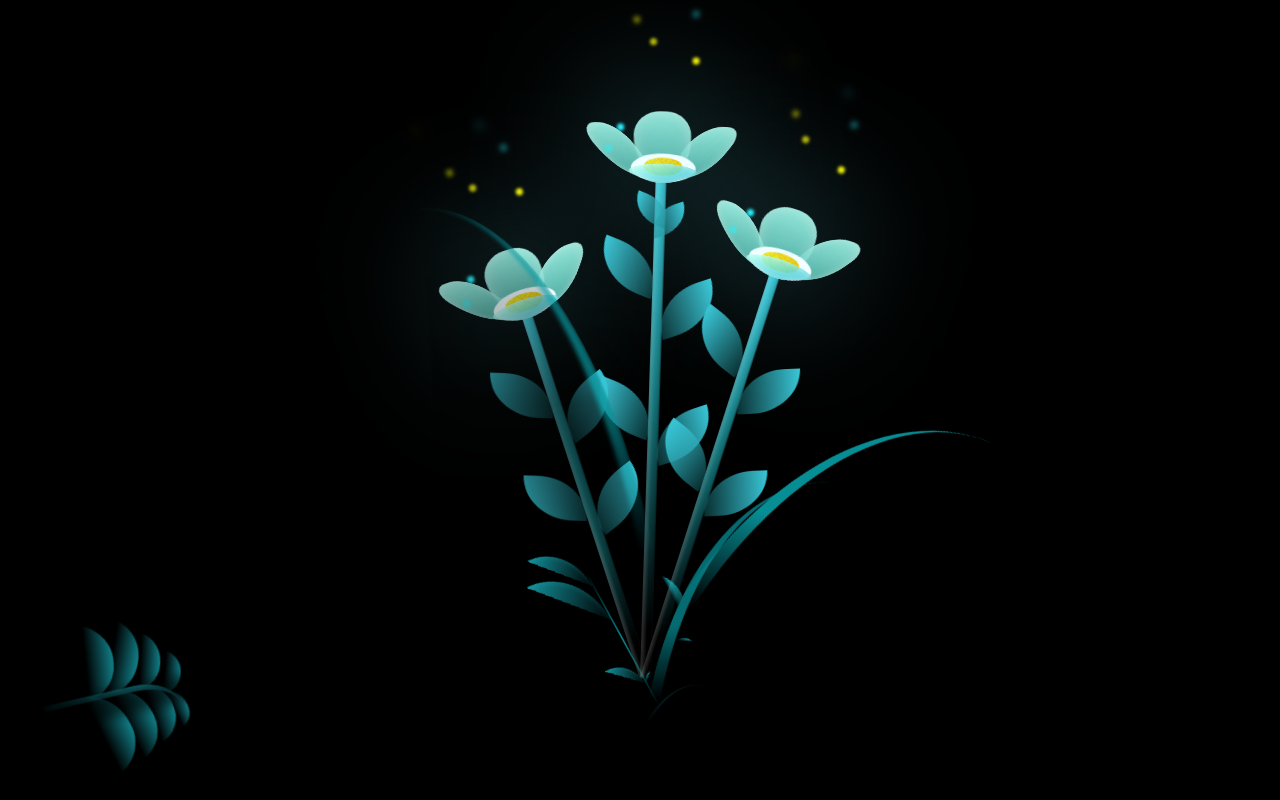
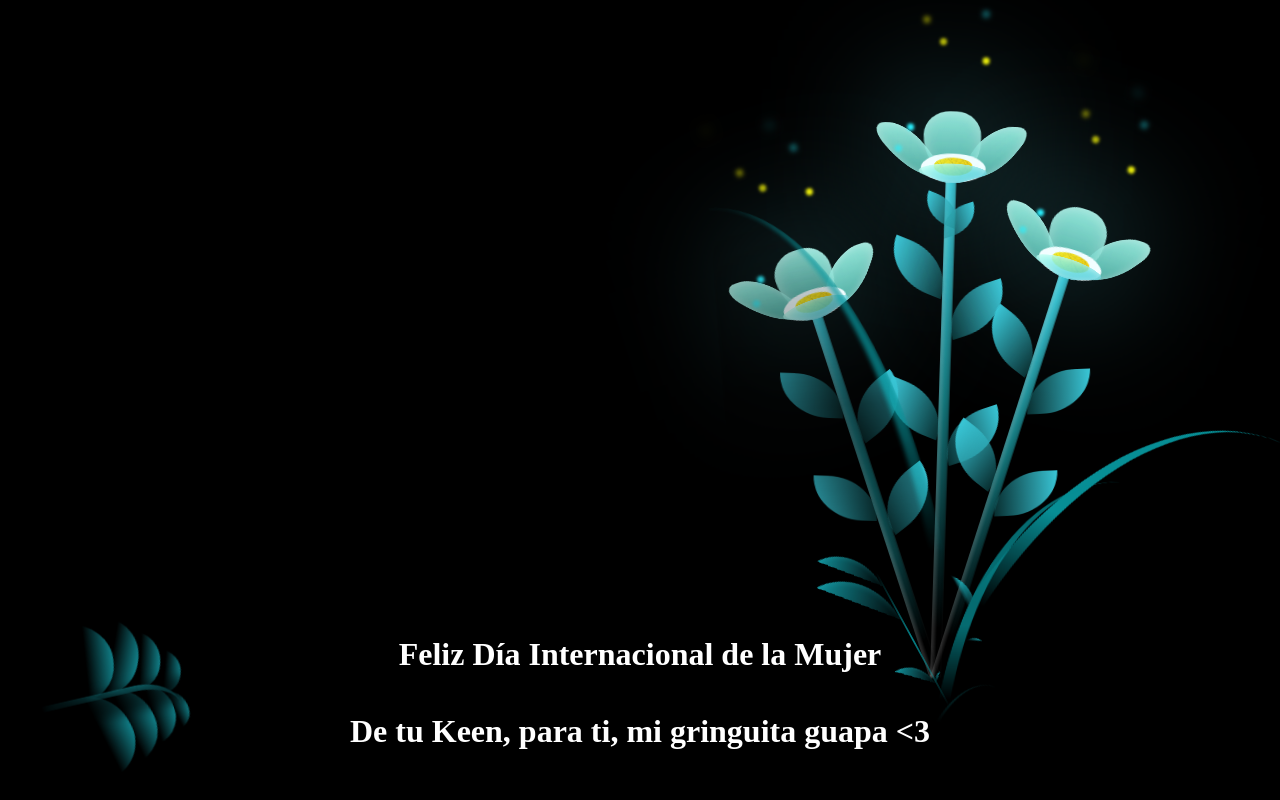
Before and after one commit to Keenscy/floresdekeen.github.io, a plain HTML site: page index.html in a window 1280 px wide. Drawn offline with Linux system fonts and the light colour scheme.

Commit message:
Update index.html

```diff
--- a/index.html
+++ b/index.html
@@ -11,6 +11,10 @@
 <body class="not-loaded">
     <!-- Texto en la parte superior -->
 
+    <div class="text-container">
+        <h1 style="text-align: center; margin-top: 20px; color: white;">Feliz Día Internacional de la Mujer</h1>
+        <h1 style="text-align: center; margin-top: 40px; color: white;">De tu Keen, para ti, mi gringuita guapa <3</h1>
+    </div>
 
     <!-- Elementos de las flores -->
     <div class="flowers">
```
